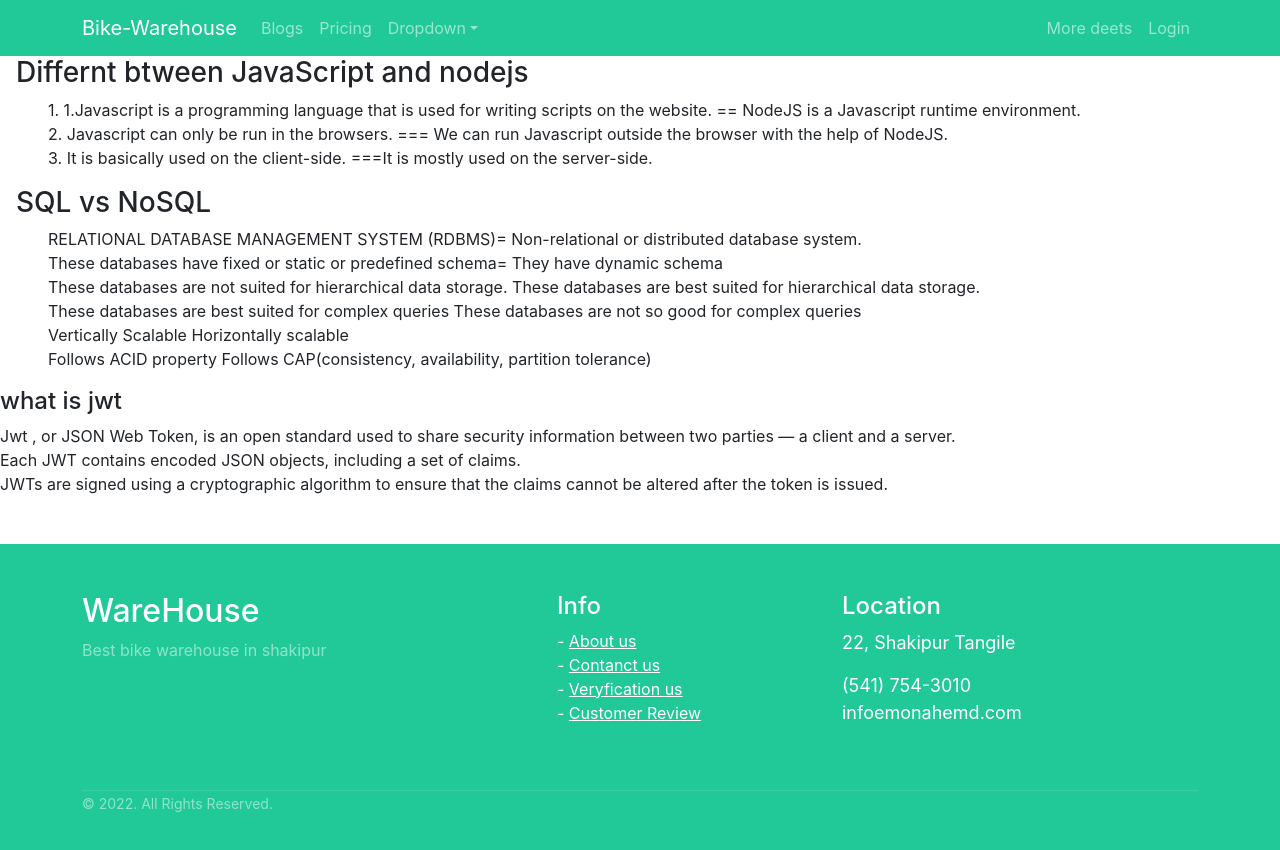
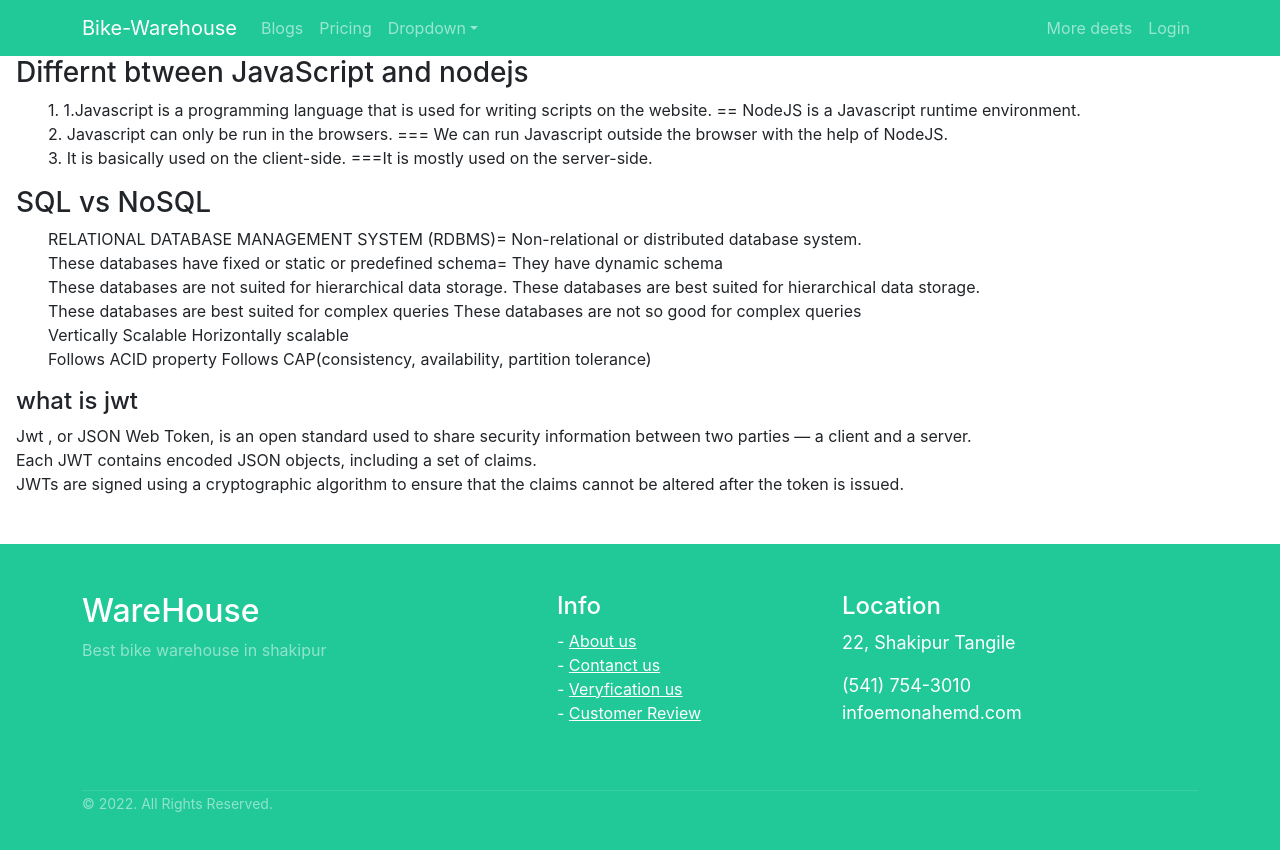
Before and after one commit to emonahmed123/wharehouse-mangement-client, a React (Create React App) app: page /blogs in a window 1280 px wide. Shown: the top 850 px of the page. Built offline with nearby package versions, Linux system fonts and the light colour scheme; no server answers.

Commit message:
added my items

```diff
--- a/src/Pages/Blogs/Blogs.js
+++ b/src/Pages/Blogs/Blogs.js
@@ -30,7 +30,7 @@ const Blogs = () => {
 
  </ul>
 </div>
-                    <div>
+                    <div className='ms-3'>
                         <h4>what is jwt</h4>
                  <p>  Jwt , or JSON Web Token, is an open standard used to share security information between two parties — a client and a server. <br/>
                    Each JWT contains encoded JSON objects, including a set of claims. <br/>
--- a/src/Pages/Shared/Header/Header.js
+++ b/src/Pages/Shared/Header/Header.js
@@ -32,7 +32,15 @@ const Header = () => {
     </Nav>
     <Nav>
       <Nav.Link href="#deets">More deets</Nav.Link>
+      {
+          user && <>
+              <Nav.Link as={Link} to="/mangeitem">Mange Items</Nav.Link>
+              <Nav.Link as={Link} to="/additems">Add Items</Nav.Link>
+              <Nav.Link as={Link} to="/my items">my Items</Nav.Link>
 
+
+          </>
+        }
 
    {    user ?    <button className='btn  text-white' onClick={handelSignOut}>sing out</button>
     :  <Nav.Link  as={Link} to='/login'   eventKey={2} href="">
```
